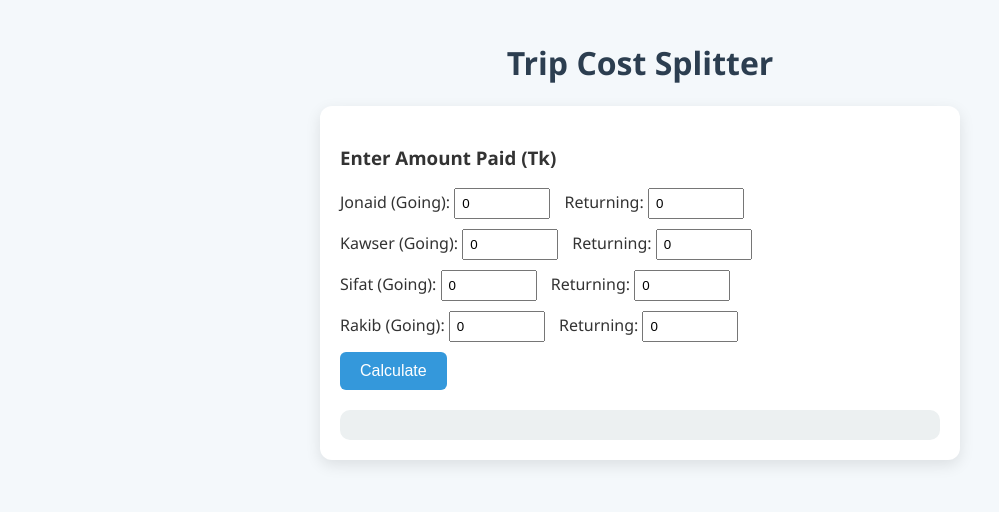
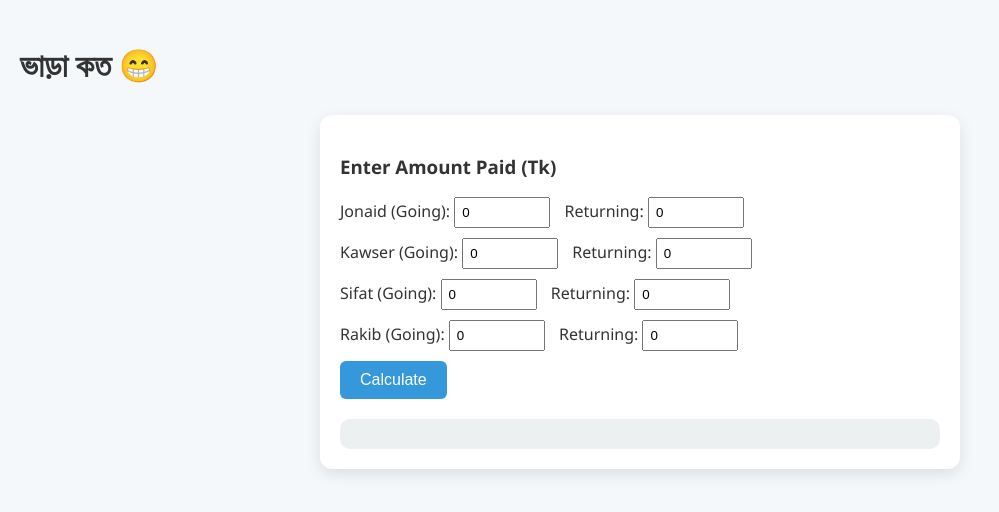
Before and after one commit to sifatuul/Vara_Koto, a plain HTML site: page index.html in a window 1280 px wide. Shown: the whole page, without its empty margins (0-999 px from the left). Drawn offline with Linux system fonts and the light colour scheme.

Commit message:
Update index.html

```diff
--- a/index.html
+++ b/index.html
@@ -1,6 +1,9 @@
 <!DOCTYPE html>
 <html lang="en">
 <head>
+  <link rel="preconnect" href="https://fonts.googleapis.com">
+  <link rel="preconnect" href="https://fonts.gstatic.com" crossorigin>
+  <link href="https://fonts.googleapis.com/css2?family=Hind+Siliguri:wght@300;400;500;600;700&display=swap" rel="stylesheet">
   <link rel="icon" href="logo.png" type="image/png" />
   <meta charset="UTF-8" />
   <meta name="viewport" content="width=device-width, initial-scale=1.0"/>
@@ -14,8 +17,9 @@
       color: #333;
     }
     h1 {
-      text-align: center;
-      color: #2c3e50;
+      font-family: "Hind Siliguri", sans-serif;
+      font-weight: 600;
+      font-style: normal;
     }
     .container {
       max-width: 600px;
@@ -57,7 +61,7 @@
   </style>
 </head>
 <body>
-  <h1>Trip Cost Splitter</h1>
+  <h1>ভাড়া কত 😁</h1>
   <div class="container">
     <div>
       <h3>Enter Amount Paid (Tk)</h3>
```
